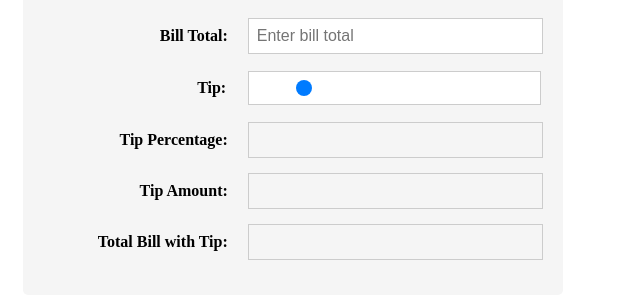
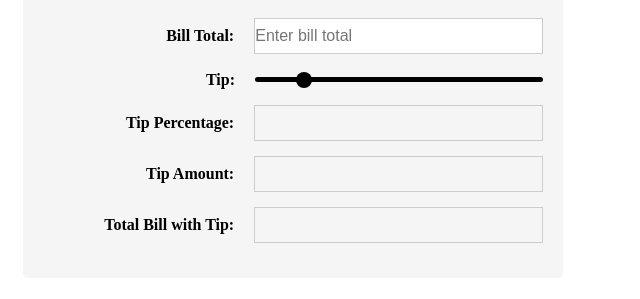
Before and after one commit to Long418413944/Long418413944-.github.io, a plain HTML site: page Lab3/index.html in a window 1280 px wide. Shown: the part 129-428 px from the top of the page, without its empty margins (347-987 px from the left). Drawn offline with Linux system fonts and the light colour scheme.

Commit message:
lab3 update

```diff
--- a/Lab3/style.css
+++ b/Lab3/style.css
@@ -24,33 +24,40 @@ label {
   margin-right: 20px;
 }
 
-input[type="text"],
-input[type="range"] {
-  flex: 3;
-  padding: 8px;
-  font-size: 16px;
-  border: 1px solid #ccc;
+input[type="text"]{
+    flex: 3;
+    font-size: 16px;
+    padding: 8px 0px 8px 0px;
+    border: 1px solid #ccc;
 }
 
 input[type="range"] {
+  flex: 3;
+  margin: 8px 0px 8px 0px;
   -webkit-appearance: none;
+  background-color:transparent ;
+  border: none;
 }
 
 input[type="range"]::-webkit-slider-thumb {
   -webkit-appearance: none;
+  height: 16px;
   width: 16px;
-  height: 16px;
   border-radius: 50%;
-  background-color: #007bff;
+  background-color: black;
   cursor: pointer;
+  margin-top: -5.5px;
 }
 
-input[type="range"]::-webkit-slider-thumb:hover {
-  background-color: #0056b3;
+input[type="range"]::-webkit-slider-runnable-track {
+  height: 5px;
+  background-color: black;
+  border-radius: 5px;
 }
 
-input[type="text"][disabled],
-input[type="range"][disabled] {
+
+
+input[type="text"][disabled] {
   background-color: #f5f5f5;
   cursor: not-allowed;
 }
```
Also changed, not shown: 1 other file.
